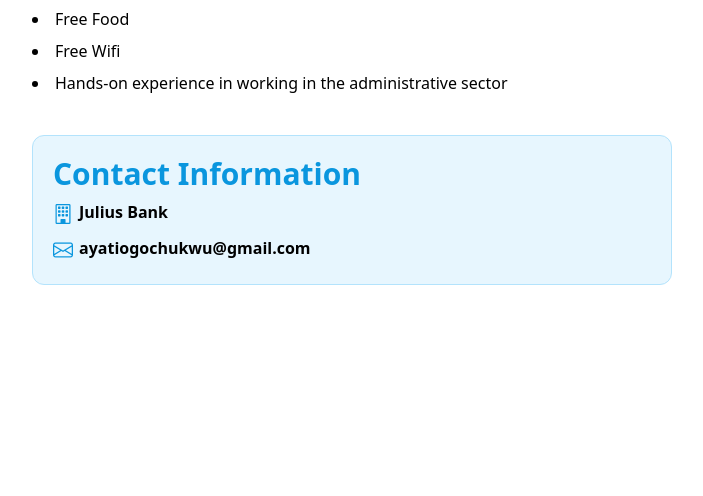
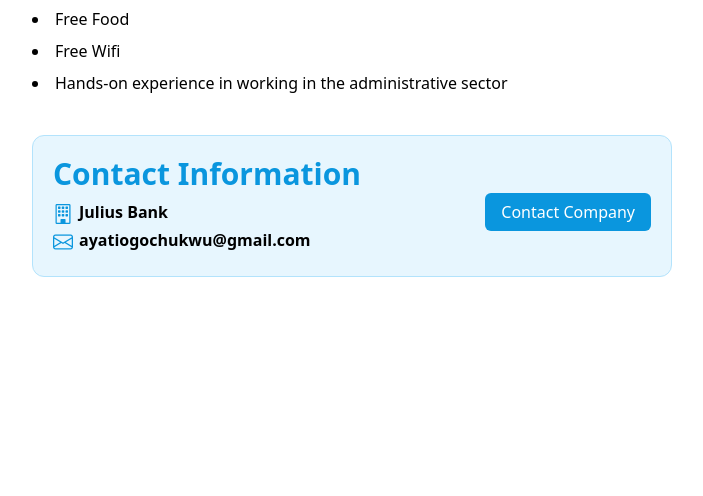
Before and after one commit to AyatiOgo/warri-jobs-deploy, a Django app: a page that uses jobs/templates/job-detail.html in a window 1280 px wide. Shown: the part 1144-1640 px from the top of the page, without its empty margins (288-991 px from the left). Run offline with Django 5.2, Linux system fonts and the light colour scheme; data comes from the database, SQL or seed files in the repository; some libraries are stand-ins or nearby versions.

Commit message:
job detail page editing

```diff
--- a/jobs/templates/job-detail.html
+++ b/jobs/templates/job-detail.html
@@ -60,8 +60,18 @@
              {% endif %}
              <div class="w-full flex flex-col gap-2 border-1 border-[#B3E3FC] bg-[#E7F6FE] p-5 rounded-xl ">
                 <h2 class="font-bold text-[#0A96DE] text-3xl">Contact Information</h2>
-                <div class="flex flex-row gap-1.5"> <i class="bi bi-building text-[#0A96DE] text-xl"></i> <p class="font-bold text-md"> {{ job.company_name }}</p> </div>
-                <div class="flex flex-row gap-1.5"> <i class="bi bi-envelope text-[#0A96DE] text-xl"></i> <p class="font-bold text-md"> {{ job.contact_info}} </p> </div>
+                <div class="w-full flex justify-between">
+                  <div>
+                     <div class="flex flex-row gap-1.5"> <i class="bi bi-building text-[#0A96DE] text-xl"></i> <p class="font-bold text-md"> {{ job.company_name }}</p> </div>
+                     <div class="flex flex-row gap-1.5"> <i class="bi bi-envelope text-[#0A96DE] text-xl"></i> <p class="font-bold text-md"> {{ job.contact_info}} </p> </div>
+                  </div>
+                  <div>
+                     <a href="#" class="bg-[#0A96DE] py-2 px-4 text-white rounded-md w-full md:w-auto text-center">
+                     Contact Company
+                     </a>
+                  </div>
+
+                </div>
              </div>
         </div>
      </div>
```
